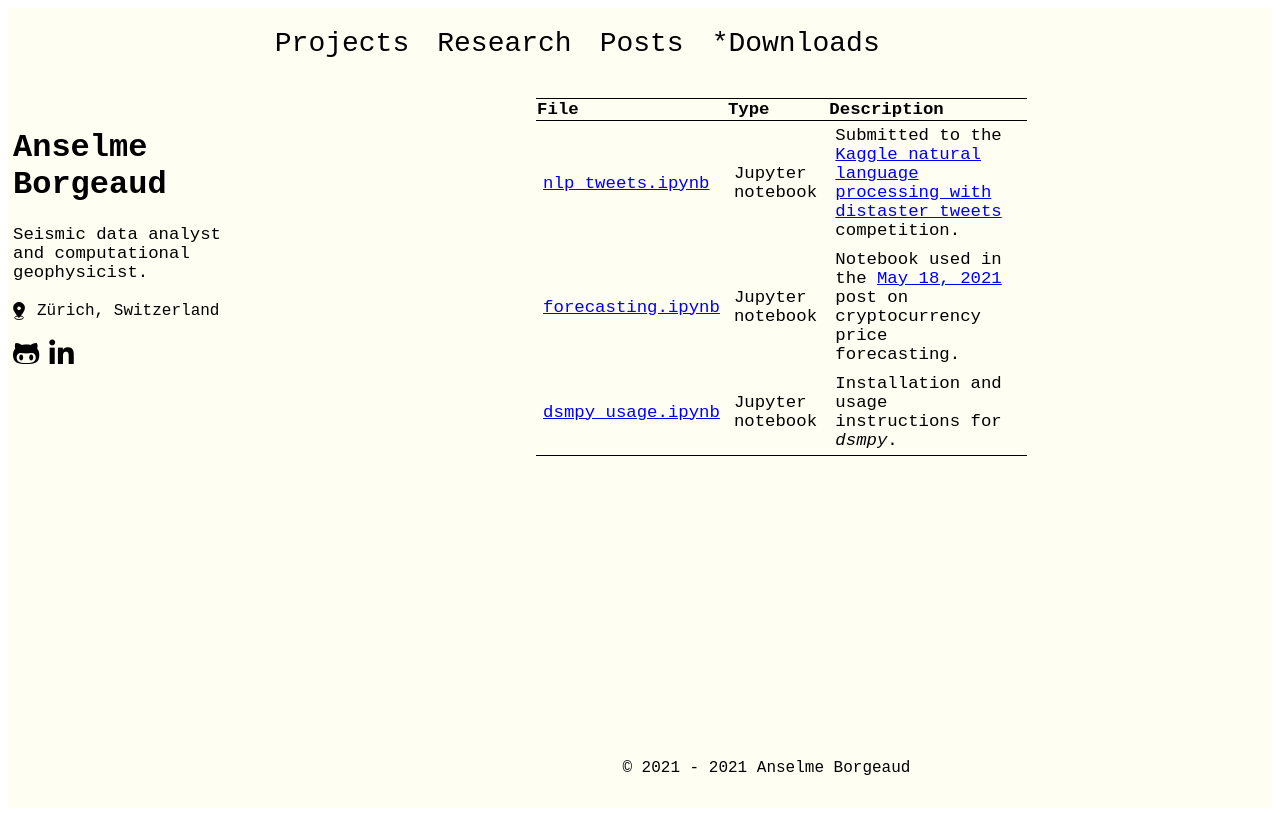
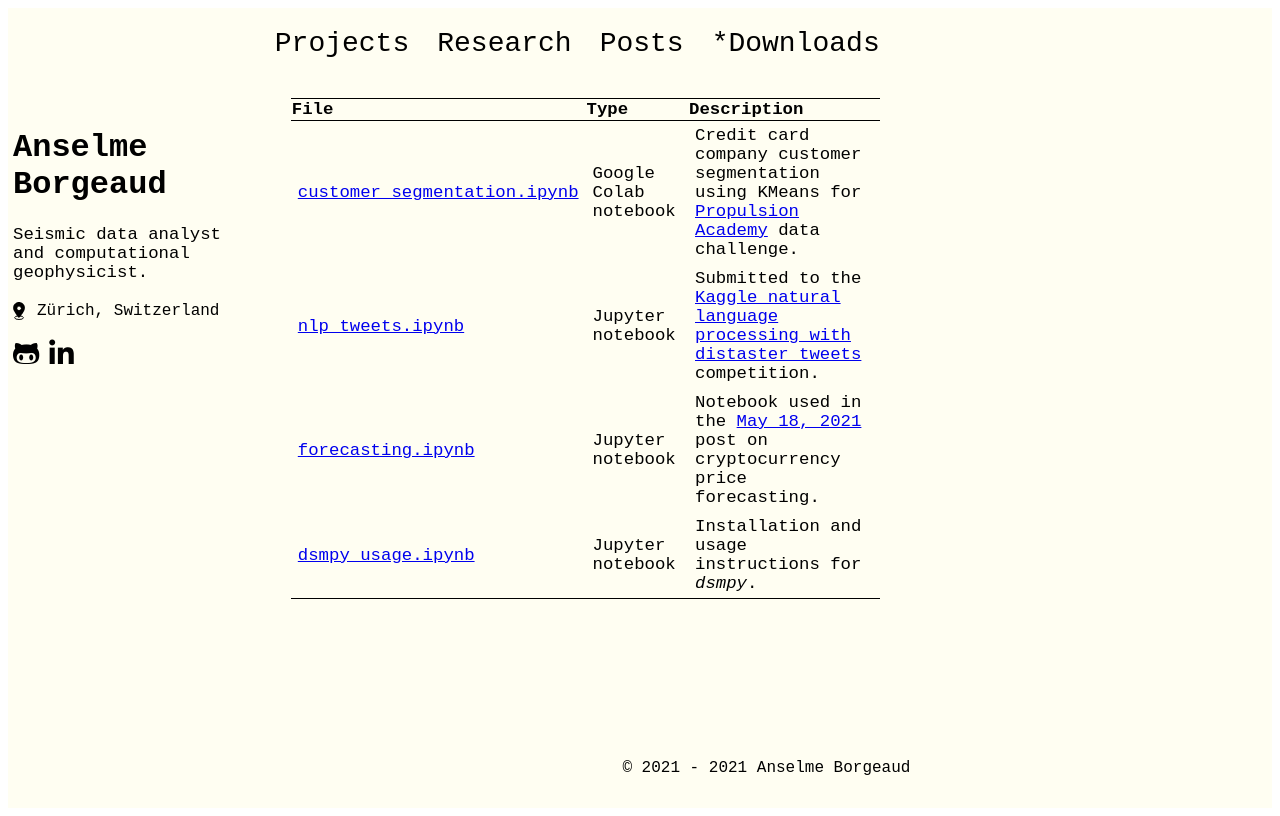
Before and after one commit to afeborgeaud/afe-home, a PHP site: page /downloads.html in a window 1280 px wide. Run offline with PHP 8.4, Linux system fonts and the light colour scheme; some libraries are stand-ins or nearby versions.

Commit message:
add notebook KMeans

```diff
--- a/css/downloads.css
+++ b/css/downloads.css
@@ -8,9 +8,9 @@
 }
 
 table {
-    width: 50%;
+    width: 60%;
     /* border: 1px solid black; */
-    margin: auto;
+    /* margin: auto; */
     background-color: red;
     border-collapse: collapse;
     font-size: 13pt;
--- a/downloads.html
+++ b/downloads.html
@@ -47,6 +47,21 @@
                 </tr>
                 <tr>
                     <td>
+                        <a href="./files/Datachallenge2_customer_segmentation.ipynb">
+                            customer_segmentation.ipynb</a>
+                    </td>
+                    <td>
+                        Google Colab notebook
+                    </td>
+                    <td>
+                        Credit card company customer segmentation
+                        using KMeans for <a href="https://propulsion.academy/remote/part-time/data-science">Propulsion
+                            Academy</a>
+                        data challenge.
+                    </td>
+                </tr>
+                <tr>
+                    <td>
                         <a href="./files/NLP_disaster_tweet-v2.ipynb">nlp_tweets.ipynb</a>
                     </td>
                     <td>Jupyter notebook</td>
```
Also changed, not shown: 1 other file.
